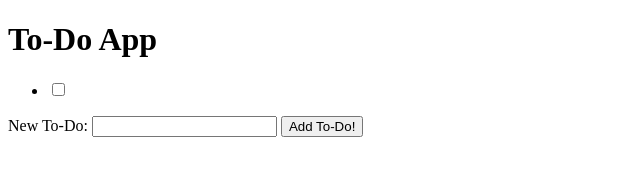
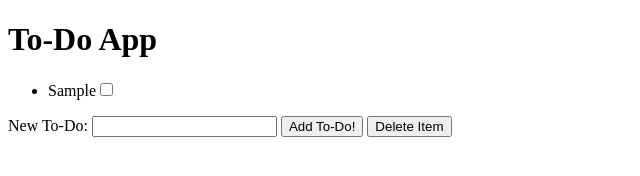
Before and after one commit to ivynguyen003/Bloc, a plain HTML site: page index.html in a window 1280 px wide. Both pictures are taken after typing "Sample" into the empty fields and a click on the button "Add To-Do!". Shown: the whole page, without its empty margins (0-640 px from the left). Drawn offline with Linux system fonts and the light colour scheme.

Commit message:
modifed js & index

```diff
--- a/app.js
+++ b/app.js
@@ -2,13 +2,13 @@ function onReady() {
     const addToDoForm = document.getElementById('addToDoForm');
     const newToDoText = document.getElementById('newToDoText');
     const toDoList = document.getElementById('toDoList');
-    addToDoForm.addEventListener('submit', () => {
+    addToDoForm.addEventListener('submit', event => {
         event.preventDefault();
         let title = newToDoText.value;
         let newLi = document.createElement('li');
         let checkbox = document.createElement('input');
         checkbox.type="checkbox";
-        newLi.texContent = title;
+        newLi.textContent = title;
         newLi.appendChild(checkbox);
         toDoList.appendChild(newLi);
         newToDoText.value = '';
--- a/index.html
+++ b/index.html
@@ -14,6 +14,7 @@
         <label for="newToDoText">New To-Do:</label>
         <input type="text" id="newToDoText">
         <button type="submit">Add To-Do!</button>
+        <button type="submit">Delete Item</button>
     </form>
     <script src="app.js"></script>
 </body>
```
